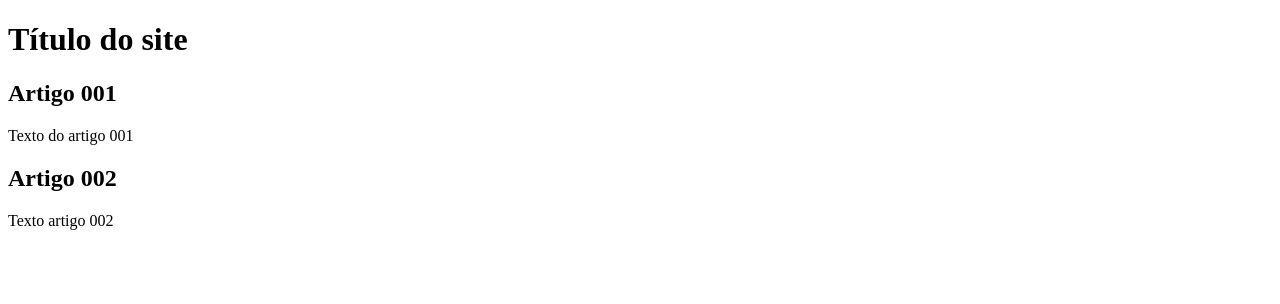
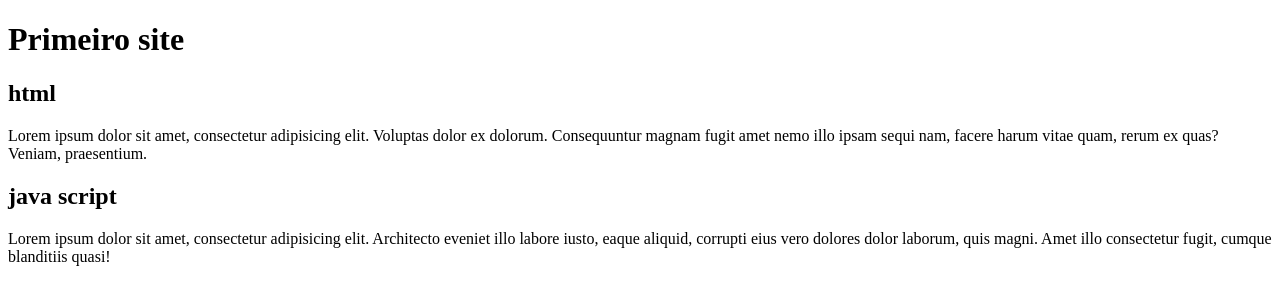
Before and after one commit to Aline-Martinneli/projeto-site, a plain HTML site: page index.html in a window 1280 px wide. Drawn offline with Linux system fonts and the light colour scheme.

Commit message:
escrevendo conteúdo

```diff
--- a/index.html
+++ b/index.html
@@ -9,15 +9,15 @@
 <body>
     <main>
         <header>
-            <h1>Título do site</h1>
+            <h1>Primeiro site</h1>
         </header>
         <article>
-            <h2>Artigo 001</h2>
-            <p>Texto do artigo 001</p>
+            <h2>html</h2>
+            <p>Lorem ipsum dolor sit amet, consectetur adipisicing elit. Voluptas dolor ex dolorum. Consequuntur magnam fugit amet nemo illo ipsam sequi nam, facere harum vitae quam, rerum ex quas? Veniam, praesentium.</p>
         </article>
         <article>
-            <h2>Artigo 002</h2>
-            <p>Texto artigo 002</p>
+            <h2>java script</h2>
+            <p>Lorem ipsum dolor sit amet, consectetur adipisicing elit. Architecto eveniet illo labore iusto, eaque aliquid, corrupti eius vero dolores dolor laborum, quis magni. Amet illo consectetur fugit, cumque blanditiis quasi!</p>
         </article>
     </main>
 </body>
```
